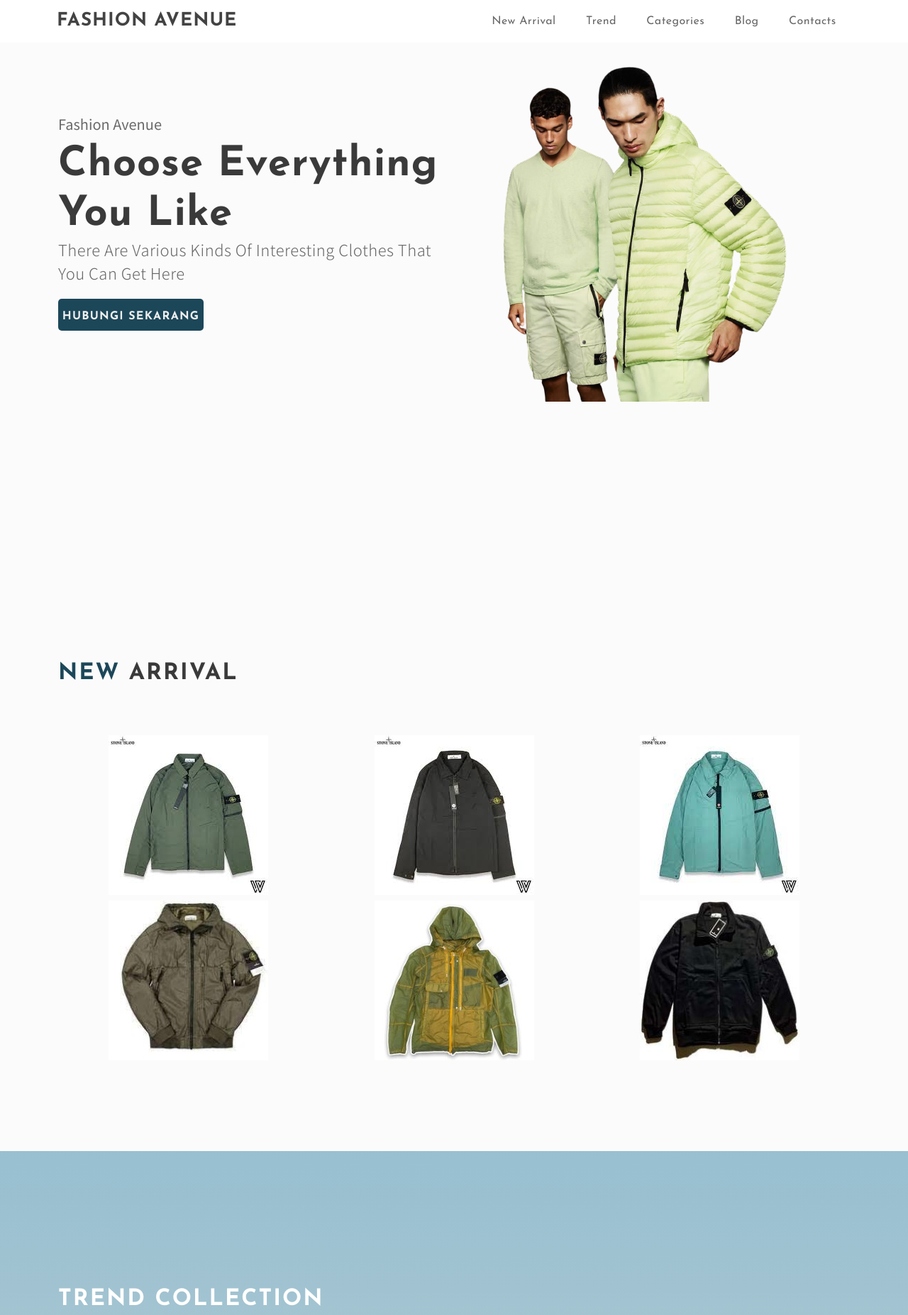
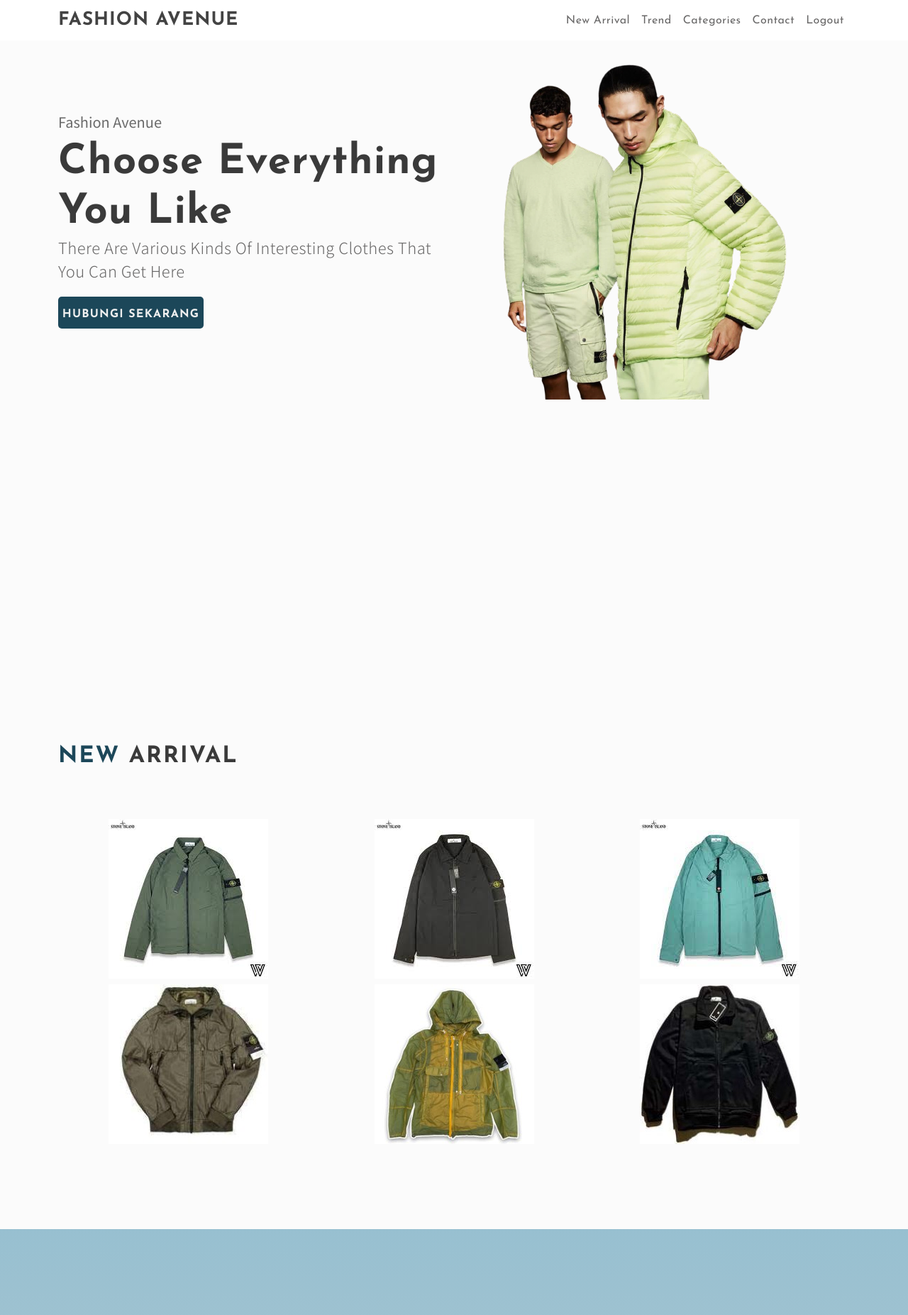
Before and after one commit to Keinin04/keinin04.github.io, a PHP site: page / in a window 1280 px wide. Shown: the top 1853 px of the page at 71% size. Run offline with PHP 8.4, Linux system fonts and the light colour scheme; some libraries are stand-ins or nearby versions.

Commit message:
add feature navbar & sweetalert

```diff
--- a/index.html
+++ b/index.html
@@ -6,11 +6,15 @@
 	<link rel="stylesheet" href="library/bootstrap/css/bootstrap.min.css">
 	<link rel="stylesheet" type="text/css" href="style/main.css">
 	<link href="https://unpkg.com/aos@2.3.1/dist/aos.css" rel="stylesheet">
+
+
+	<!-- icon -->
+	  <script src="https://cdn.jsdelivr.net/npm/bootstrap@5.1.3/dist/js/bootstrap.bundle.min.js" integrity="sha384-ka7Sk0Gln4gmtz2MlQnikT1wXgYsOg+OMhuP+IlRH9sENBO0LRn5q+8nbTov4+1p" crossorigin="anonymous"></script>
 	<title>Fashion Avenue Online Store | Homepage</title>
 
 </head>
 <body data-spy="scroll" data-target="#navbar">
-
+<!-- Nav origin
 	<nav class="main-nav sticky-top navbar" id="navbar">
 		<div class="brand text-main">
 			<a href="#">
@@ -27,35 +31,46 @@
 				<li><a href="blog.html">Blog</a></li>
 				<li><a href="#contact">Contacts</a></li>
 
-				<!-- icon search
-				<li><a href="#">
-					<a href="#" id="search-icon">
-					<img src="assets/icons/search.svg" alt="search">
-				</a>
-				<input type="search" class="search" id="search-input" placeholder="Cari Produk">
-				</li>
-
-				-->
 			</ul>
 		</div>
 
-		<!-- icon-for-user
-		<div class="icon-for-user">
-			<a href="#">
-				<img src="assets/icons/person.svg" alt="person">
-			</a>
-			<a href="#">
-				<img src="assets/icons/shop-bag.svg" alt="person">
-			</a>
-		</div>
-		<div class="menu">
-			<img src="assets/icons/menu.svg" alt="menu">
-		</div>
-		-->
 	</nav>
+-->
+
+  <nav id="navbar-example" class="navbar navbar-expand-lg navbar-white sticky-top py-2">
+    <div class="container">
+      <a class="navbar-brand text-main brand" href="#" style="text-decoration: none;">
+        <h1>FASHION AVENUE</h1></a>
+
+      <button class="navbar-toggler" type="button" data-bs-toggle="collapse" data-bs-target="#navbarNav"
+        aria-controls="navbarNav" aria-expanded="false" aria-label="Toggle navigation">
+        <span class="navbar-toggler-icon"></span>
+      </button>
+      <div class="links collapse navbar-collapse justify-content-end " id="navbarNav">
+        <ul class="navbar-nav">
+          <li class="nav-item">
+            <a class="nav-link" href="#arrival">New Arrival</a>
+          </li>
+          <li class="nav-item">
+            <a class="nav-link" href="#trend">Trend</a>
+          </li>
+          <li class="nav-item">
+            <a class="nav-link " href="#findjacketcool">Categories</a>
+          </li>
+          <li class="nav-item">
+            <a class="nav-link " href="#contact">Contact</a>
+          </li>
+          <li class="nav-item">
+            <a class="nav-link " href="/login">Logout</a>
+          </li>
+        </ul>
+      </div>
+    </div>
+  </nav> <!-- Navbar -->
 
 	<main>
 		<!--BANNER-->
+		<header>
 		<div class="banner vh-100">
 			<div class="container">
 				<div class="row justify-content-center align-items-center pad-tab" data-aos="fade-up">
@@ -64,7 +79,7 @@
 						<h1 class="text-main secondary-col">Choose Everything You Like
 						</h1>
 						<p class="text-second">there are various kinds of interesting clothes that you can get here </p>
-						<a href="#" class="btn-rounded text-main">HUBUNGI SEKARANG</a>
+						<a href="#contact" class="btn-rounded text-main">HUBUNGI SEKARANG</a>
 					</div>
 					<div class="banner-image col-sm-12 col-md-6 d-none d-sm-block">
 						<img src="assets/images/banner1-removebg-preview.png" alt="image-banner" class="img-fluid">
@@ -72,6 +87,8 @@
 				</div>
 			</div>
 		</div>
+		</header>
+
 
 		<!--NEW ARRIVALS-->
 		<section class="new-arrivals" id="arrival">
@@ -259,7 +276,7 @@
 					<textarea name="" id="" cols="30" rows="5" class="form-control" placeholder="Alamat"></textarea>
 				</div>
 				<div class="col-md-5 d-grid">
-					<button type="submit" class="btn btn-primary">Send</button>
+					<button type="submit" class="btn btn-primary" id="btn-send">Send</button>
 				</div>
 				<div class="col-md-5 d-grid">
 					<button type="reset" class="btn btn-outline-primary">Cancel</button>
@@ -287,7 +304,6 @@
 									<p><a href="#arrival">New Arrival</a></p>
 									<p><a href="#trend">Trend</a></p>
 									<p><a href="#findjacketcool">Categories</a></p>
-									<p><a href="#">Blog</a></p>
 									<p><a href="#contact">Contacts</a></p>
 
 								</div>
@@ -310,10 +326,10 @@
 								<div class="footer-item-content">
 									<h3 class="text-main">Social</h3>
 									<div class="social-icons">
-									<a href="https://www.instagram.com/avenuefashion2023" class="ig-icon">
+									<a href="https://www.instagram.com/avenuefashion2023" class="ig-icon" target="_blank">
 										<img src="assets/images/instagram.png" alt="ig" class="img-fluid">
 									</a>
-									<a href="https://www.tiktok.com/@fashionavenue2023?is_from_webapp=1&sender_device=pc" class="ig-icon">
+									<a href="https://www.tiktok.com/@fashionavenue2023?is_from_webapp=1&sender_device=pc" class="ig-icon" target="_blank">
 										<img src="assets/images/tiktok.svg" alt="ig" class="img-fluid">
 									</a>
 								</div>
@@ -337,14 +353,38 @@
 
 
 
-	<!-- <script src="https://code.jquery.com/jquery-3.5.1.slim.min.js" integrity="sha384-DfXdz2htPH0lsSSs5nCTpuj/zy4C+OGpamoFVy38MVBnE+IbbVYUew+OrCXaRkfj" crossorigin="anonymous"></script>
-	<script src="https://cdn.jsdelivr.net/npm/popper.js@1.16.1/dist/umd/popper.min.js" integrity="sha384-9/reFTGAW83EW2RDu2S0VKaIzap3H66lZH81PoYlFhbGU+6BZp6G7niu735Sk7lN" crossorigin="anonymous"></script>
+	 <script src="https://code.jquery.com/jquery-3.5.1.slim.min.js" integrity="sha384-DfXdz2htPH0lsSSs5nCTpuj/zy4C+OGpamoFVy38MVBnE+IbbVYUew+OrCXaRkfj" crossorigin="anonymous"></script>
+	<!-- <script src="https://cdn.jsdelivr.net/npm/popper.js@1.16.1/dist/umd/popper.min.js" integrity="sha384-9/reFTGAW83EW2RDu2S0VKaIzap3H66lZH81PoYlFhbGU+6BZp6G7niu735Sk7lN" crossorigin="anonymous"></script>
 	<script src="library/bootstrap/js/bootstrap.min.js"></script> -->
 	<script src="script/index.js"></script>
 	<script src="https://unpkg.com/aos@2.3.1/dist/aos.js"></script>
+	<script src="//cdn.jsdelivr.net/npm/sweetalert2@11"></script>
 	<script>
 		AOS.init();
 	</script>
+
+	<script>
+		$(document).ready(function(){
+    $('#btn-send').click(function(){
+        Swal.fire(
+            'Berhasil dikirim!',
+            '',
+            'success'
+        ).then(function() {
+            // Reload the page after the SweetAlert is closed
+            location.reload();
+        });
+    });
+});
+
+
+	</script>
+
+	<script>
+
+
+	</script>
+
 
 	<!-- Update Harga -->
 	<script>
--- a/style/main.css
+++ b/style/main.css
@@ -32,6 +32,14 @@
 
 .btn-rounded {
 	border-radius: 5px;
+}
+
+/* navbar */
+.navbar-toggler-icon {
+background-image: url(../assets/icons/navigation-bar.png);
+}
+.navbar {
+	background-color: #ffffff;
 }
 
 
@@ -169,7 +177,6 @@
 
 /* new arrivals */
 section.new-arrivals {
-	padding-top: 0;
 	background-color: #FBFBFB;
 	min-height: 762px;
 }
@@ -691,7 +698,7 @@
 	}
 
 	.banner-text a {
-		height: 42px;
+		height: 62px;
 		width: 140px;
 		font-size: 14px;
 	}
```
Also changed, not shown: blog.html (deleted, +0 -41 lines), assets/icons/navigation-bar.png (added).
